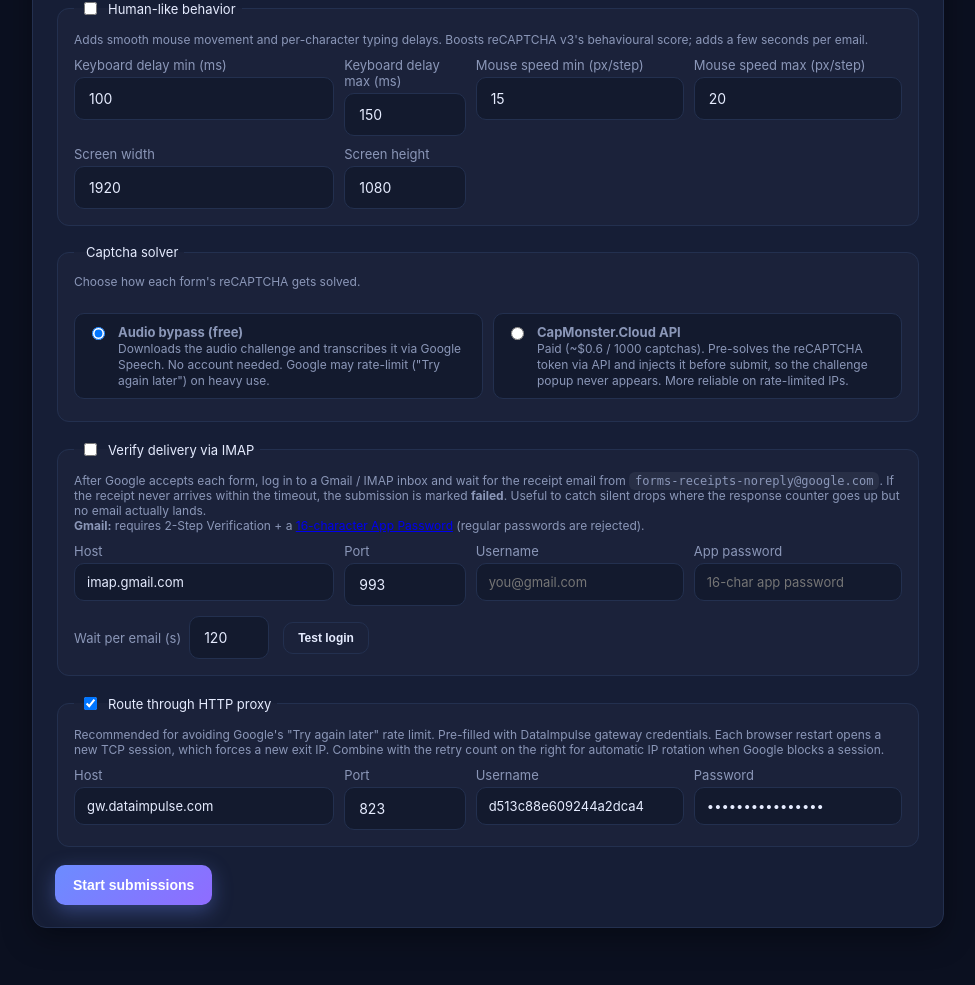
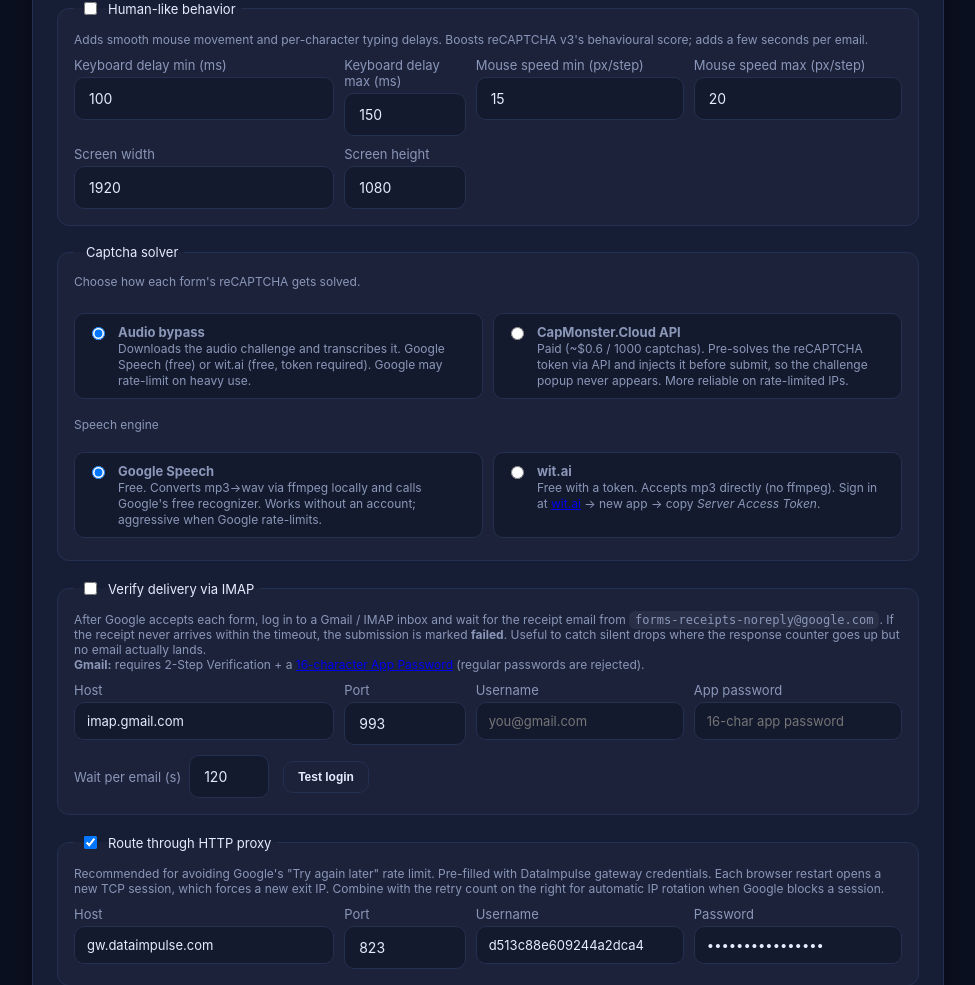
Before and after one commit to Jbond3316/goog, a Flask app: page / in a window 1280 px wide. Shown: the part 914-1899 px from the top of the page, without its empty margins (152-1127 px from the left). Run offline with Flask 3, Linux system fonts and the light colour scheme.

Commit message:
Add wit.ai as alternative speech-to-text engine for audio captcha
When the user picks 'Audio bypass' captcha mode, they can now also
choose how the audio gets transcribed:

  google  — existing path: mp3 -> wav (pydub/ffmpeg) -> Google
            Speech via SpeechRecognition. Free, no token, but Google
            rate-limits and requires a working ffmpeg.
  wit     — POST the raw mp3 to https://api.wit.ai/speech with a
            bearer token. No ffmpeg dependency, faster (skips the
            audio conversion step). Free with a wit.ai account.

recaptcha_solver.py:
- RecaptchaSolver.__init__ takes speech_engine + wit_token.
  Validates that wit_token is non-empty when speech_engine='wit'.
- _download_mp3 factored out so both engines share the same
  proxy/verify=False download.
- _transcribe_via_google: existing flow, isolated to its own method.
- _transcribe_via_wit: POSTs raw mp3 with Authorization: Bearer
  <token> + Content-Type: audio/mpeg3, parses the streamed JSON
  response and keeps the LAST non-empty 'text' value (wit.ai sends
  partial transcripts followed by a final one). Surfaces 401
  ('rejected the token') and other HTTP errors as clean RuntimeError.
- test_wit_token(): module-level helper that hits /apps with the
  token to validate it; used by the UI Test button.

form_submitter.py: threads speech_engine + wit_token through
submit_form -> _attempt_submit -> RecaptchaSolver.

app.py:
- Job stores speech_engine + wit_token.
- /api/submit validates speech_engine in {'google','wit'}; rejects
  'audio + wit + no token' combination at the request layer with a
  clear error.
- New /api/test_wit endpoint hits wit.ai's /apps to validate the
  token, returns ok/balance-style ok/error inline (matches the
  CapMonster + IMAP test buttons).
- WIT_TOKEN env var supported as default; template prop
  default_wit_token_set drives the placeholder text.

UI:
- 'Audio bypass' card now shows a sub-section with two radio cards
  for the speech engine. Selecting wit.ai reveals a token input
  with a Test button that pings /api/test_wit and reports inline.
- Sub-section only visible while 'Audio bypass' is the captcha
  method (mirrors the CapMonster API-key sub-section).

Co-authored-by: Salim <Jbond3316@users.noreply.github.com>

```diff
--- a/app.py
+++ b/app.py
@@ -31,6 +31,7 @@ from proxy_support import ProxyConfig
 from inbox_verifier import InboxConfig, test_login as imap_test_login
 from capmonster_solver import CapMonsterError, CapMonsterSolver
 from human_behavior import HumanBehavior
+from recaptcha_solver import test_wit_token
 import google_signin
 
 
@@ -54,6 +55,8 @@ class Job:
         captcha_method: str = "audio",
         capmonster_api_key: str = "",
         human: "HumanBehavior | None" = None,
+        speech_engine: str = "google",
+        wit_token: str = "",
     ):
         self.id = uuid.uuid4().hex
         self.form_urls = form_urls
@@ -70,6 +73,8 @@ class Job:
         self.captcha_method = captcha_method
         self.capmonster_api_key = capmonster_api_key
         self.human = human
+        self.speech_engine = speech_engine
+        self.wit_token = wit_token
         self.queue: "queue.Queue[dict]" = queue.Queue()
         self.done = False
 
@@ -127,6 +132,8 @@ def _submit_one(job: Job, idx: int, email: str) -> bool:
             captcha_method=job.captcha_method,
             capmonster_api_key=job.capmonster_api_key,
             human=job.human,
+            speech_engine=job.speech_engine,
+            wit_token=job.wit_token,
         )
     except Exception as exc:
         log(f"Unhandled error: {exc}")
@@ -257,6 +264,7 @@ def index() -> str:
         default_imap_username=os.getenv("IMAP_USERNAME", ""),
         default_imap_password_set=bool(os.getenv("IMAP_PASSWORD")),
         default_capmonster_key_set=bool(os.getenv("CAPMONSTER_API_KEY")),
+        default_wit_token_set=bool(os.getenv("WIT_TOKEN")),
     )
 
 
@@ -317,6 +325,23 @@ def api_signin_cancel():
 def api_signin_clear():
     google_signin.clear_master_profile()
     return jsonify({"ok": True})
+
+
+@app.post("/api/test_wit")
+def api_test_wit():
+    data = request.get_json(force=True, silent=True) or {}
+    token = (
+        data.get("token")
+        or os.getenv("WIT_TOKEN")
+        or ""
+    ).strip()
+    if not token:
+        return jsonify({"ok": False, "error": "Token is empty"}), 400
+    try:
+        test_wit_token(token)
+    except Exception as exc:
+        return jsonify({"ok": False, "error": str(exc)}), 200
+    return jsonify({"ok": True, "message": "OK — wit.ai token accepted"})
 
 
 @app.post("/api/test_capmonster")
@@ -453,6 +478,26 @@ def api_submit():
             )
         }), 400
 
+    speech_engine = (data.get("speech_engine") or "google").strip().lower()
+    if speech_engine not in ("google", "wit"):
+        return jsonify({
+            "error": f"Unknown speech_engine {speech_engine!r}; "
+                     "expected 'google' or 'wit'."
+        }), 400
+    wit_token = (
+        data.get("wit_token")
+        or os.getenv("WIT_TOKEN")
+        or ""
+    ).strip()
+    if captcha_method == "audio" and speech_engine == "wit" and not wit_token:
+        return jsonify({
+            "error": (
+                "wit.ai is selected but no token was provided. "
+                "Get a Server Access Token at https://wit.ai (Settings) "
+                "or set WIT_TOKEN in the environment."
+            )
+        }), 400
+
     inbox_cfg, inbox_timeout = _parse_inbox(data.get("inbox") or {})
 
     human_cfg = _parse_human(data.get("human") or {})
@@ -472,6 +517,8 @@ def api_submit():
         captcha_method=captcha_method,
         capmonster_api_key=capmonster_api_key,
         human=human_cfg,
+        speech_engine=speech_engine,
+        wit_token=wit_token,
     )
     with JOBS_LOCK:
         JOBS[job.id] = job
--- a/form_submitter.py
+++ b/form_submitter.py
@@ -361,6 +361,8 @@ def _attempt_submit(
     captcha_method: str = "audio",
     capmonster_api_key: Optional[str] = None,
     human: Optional[HumanBehavior] = None,
+    speech_engine: str = "google",
+    wit_token: Optional[str] = None,
 ) -> None:
     """Run one full submission attempt in a fresh browser. Raises on
     failure; returns None on success."""
@@ -464,7 +466,13 @@ def _attempt_submit(
                 log("Form did not auto-submit; clicking Submit once more.")
                 _click_submit(driver, log, human)
         else:
-            solver = RecaptchaSolver(driver, logger=log, proxy=proxy)
+            solver = RecaptchaSolver(
+                driver,
+                logger=log,
+                proxy=proxy,
+                speech_engine=speech_engine,
+                wit_token=wit_token,
+            )
 
             if _has_anchor_iframe(driver):
                 log("Checkbox reCAPTCHA detected — clicking anchor first.")
@@ -551,6 +559,8 @@ def submit_form(
     captcha_method: str = "audio",
     capmonster_api_key: Optional[str] = None,
     human: Optional[HumanBehavior] = None,
+    speech_engine: str = "google",
+    wit_token: Optional[str] = None,
 ) -> SubmitResult:
     """Fill the email field and submit a single Google Form response.
 
@@ -586,6 +596,8 @@ def submit_form(
                 captcha_method=captcha_method,
                 capmonster_api_key=capmonster_api_key,
                 human=human,
+                speech_engine=speech_engine,
+                wit_token=wit_token,
             )
             return SubmitResult(
                 email=email, success=True, message="Submitted successfully"
--- a/static/app.js
+++ b/static/app.js
@@ -93,6 +93,11 @@ form.addEventListener("submit", async (e) => {
   const captcha_method = captchaRadio ? captchaRadio.value : "audio";
   const capmonster_api_key =
     document.getElementById("capmonster_api_key").value || "";
+  const speechRadio = document.querySelector(
+    'input[name="speech_engine"]:checked'
+  );
+  const speech_engine = speechRadio ? speechRadio.value : "google";
+  const wit_token = (document.getElementById("wit_token") || {}).value || "";
 
   const human = {
     enabled: document.getElementById("human_enabled").checked,
@@ -178,6 +183,8 @@ form.addEventListener("submit", async (e) => {
         captcha_method,
         capmonster_api_key,
         human,
+        speech_engine,
+        wit_token,
       }),
     });
   } catch (err) {
@@ -385,17 +392,62 @@ setInterval(refreshSigninStatus, 8000);
 const capmonsterConfig = document.getElementById("capmonster-config");
 const capmonsterTestBtn = document.getElementById("capmonster_test");
 const capmonsterTestStatus = document.getElementById("capmonster_test_status");
+const audioConfig = document.getElementById("audio-config");
+const witConfig = document.getElementById("wit-config");
+const witTestBtn = document.getElementById("wit_test");
+const witTestStatus = document.getElementById("wit_test_status");
 
 function reflectCaptchaMethod() {
   const r = document.querySelector('input[name="captcha_method"]:checked');
   const m = r ? r.value : "audio";
   if (capmonsterConfig) capmonsterConfig.hidden = m !== "capmonster";
+  if (audioConfig) audioConfig.hidden = m !== "audio";
+}
+
+function reflectSpeechEngine() {
+  const r = document.querySelector('input[name="speech_engine"]:checked');
+  const v = r ? r.value : "google";
+  if (witConfig) witConfig.hidden = v !== "wit";
 }
 
 document
   .querySelectorAll('input[name="captcha_method"]')
   .forEach((el) => el.addEventListener("change", reflectCaptchaMethod));
+document
+  .querySelectorAll('input[name="speech_engine"]')
+  .forEach((el) => el.addEventListener("change", reflectSpeechEngine));
 reflectCaptchaMethod();
+reflectSpeechEngine();
+
+if (witTestBtn) {
+  witTestBtn.addEventListener("click", async () => {
+    witTestStatus.textContent = "Testing ...";
+    witTestStatus.style.color = "";
+    witTestBtn.disabled = true;
+    try {
+      const r = await fetch("/api/test_wit", {
+        method: "POST",
+        headers: { "Content-Type": "application/json" },
+        body: JSON.stringify({
+          token: document.getElementById("wit_token").value,
+        }),
+      });
+      const j = await r.json();
+      if (j.ok) {
+        witTestStatus.textContent = j.message || "OK";
+        witTestStatus.style.color = "var(--ok)";
+      } else {
+        witTestStatus.textContent = j.error || "Token rejected";
+        witTestStatus.style.color = "var(--err)";
+      }
+    } catch (e) {
+      witTestStatus.textContent = "Network error: " + e;
+      witTestStatus.style.color = "var(--err)";
+    } finally {
+      witTestBtn.disabled = false;
+    }
+  });
+}
 
 if (capmonsterTestBtn) {
   capmonsterTestBtn.addEventListener("click", async () => {
--- a/templates/index.html
+++ b/templates/index.html
@@ -161,10 +161,10 @@
               <label class="radio-label">
                 <input type="radio" name="captcha_method" value="audio" checked />
                 <span>
-                  <strong>Audio bypass (free)</strong><br />
+                  <strong>Audio bypass</strong><br />
                   <span class="muted small">Downloads the audio challenge and transcribes
-                  it via Google Speech. No account needed. Google may rate-limit
-                  ("Try again later") on heavy use.</span>
+                  it. Google Speech (free) or wit.ai (free, token required).
+                  Google may rate-limit on heavy use.</span>
                 </span>
               </label>
               <label class="radio-label">
@@ -176,6 +176,42 @@
                   challenge popup never appears. More reliable on rate-limited IPs.</span>
                 </span>
               </label>
+            </div>
+
+            <div id="audio-config" style="margin-top: 12px">
+              <label class="muted small" style="margin-bottom: 6px">Speech engine</label>
+              <div class="captcha-method-grid">
+                <label class="radio-label">
+                  <input type="radio" name="speech_engine" value="google" checked />
+                  <span>
+                    <strong>Google Speech</strong><br />
+                    <span class="muted small">Free. Converts mp3&rarr;wav via ffmpeg
+                    locally and calls Google's free recognizer. Works without an
+                    account; aggressive when Google rate-limits.</span>
+                  </span>
+                </label>
+                <label class="radio-label">
+                  <input type="radio" name="speech_engine" value="wit" />
+                  <span>
+                    <strong>wit.ai</strong><br />
+                    <span class="muted small">Free with a token. Accepts mp3 directly
+                    (no ffmpeg). Sign in at <a href="https://wit.ai" target="_blank" rel="noopener">wit.ai</a>
+                    &rarr; new app &rarr; copy <em>Server Access Token</em>.</span>
+                  </span>
+                </label>
+              </div>
+              <div id="wit-config" hidden style="margin-top: 10px">
+                <label for="wit_token">wit.ai Server Access Token</label>
+                <input
+                  id="wit_token"
+                  type="password"
+                  placeholder="{{ '••• loaded from $WIT_TOKEN' if default_wit_token_set else 'paste your wit.ai token' }}"
+                />
+                <div style="display:flex; align-items:center; gap:14px; margin-top:10px">
+                  <button type="button" id="wit_test" class="ghost-btn">Test token</button>
+                  <span id="wit_test_status" class="muted small"></span>
+                </div>
+              </div>
             </div>
 
             <div id="capmonster-config" hidden style="margin-top: 12px">
```
Also changed, not shown: recaptcha_solver.py (+93 -11 lines).
